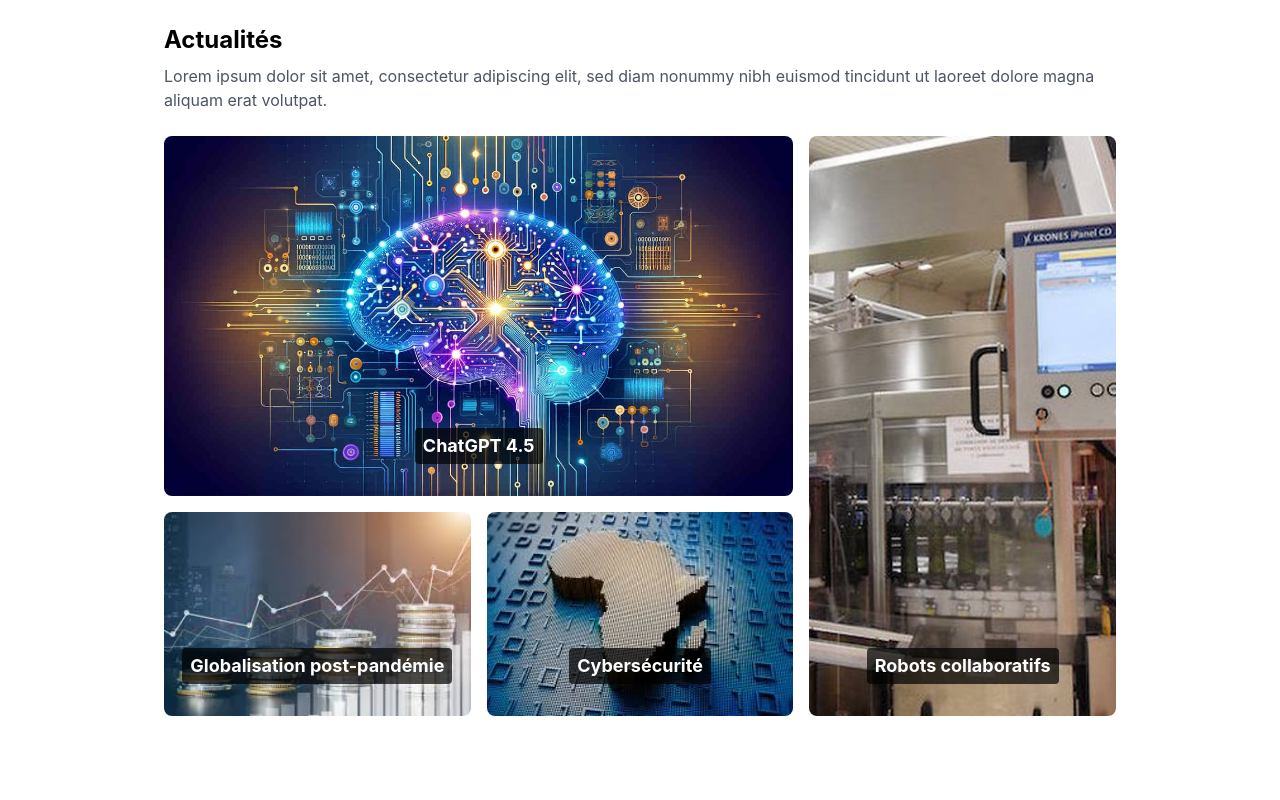
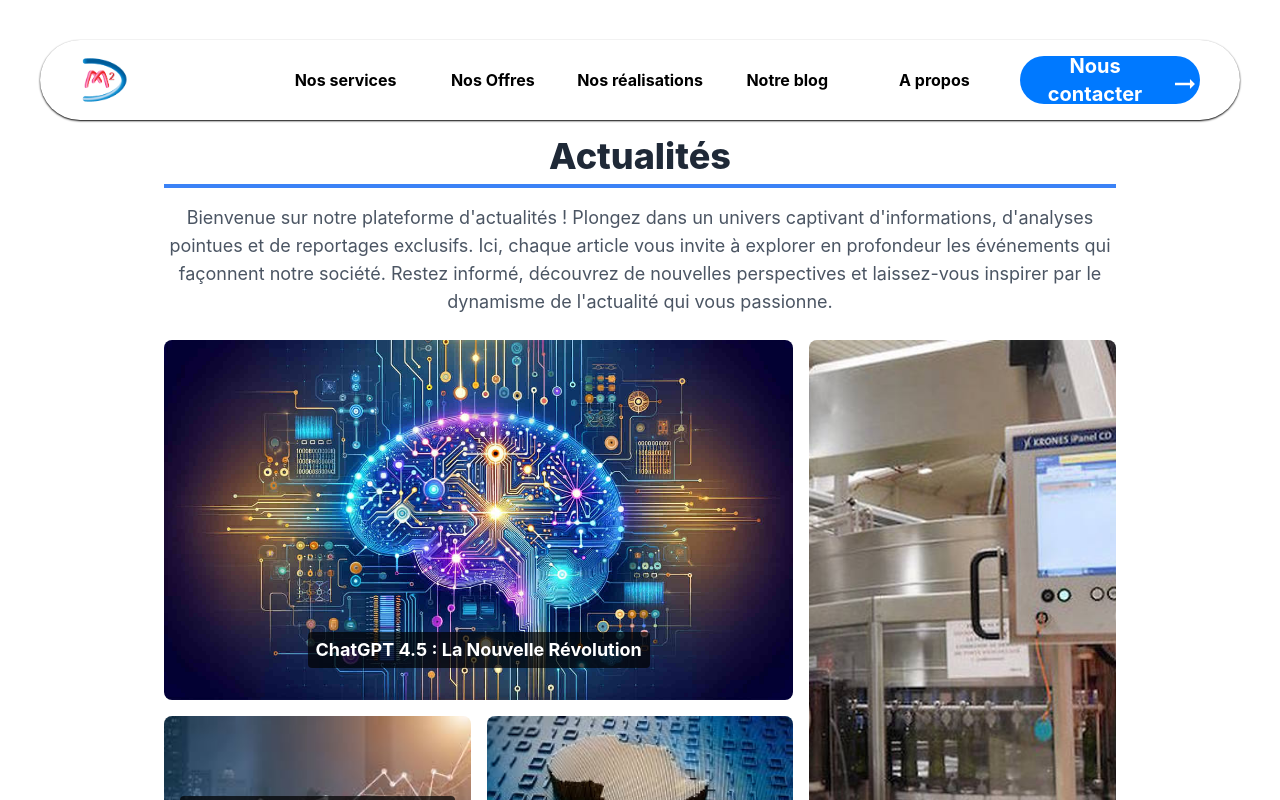
Before and after one commit to mpezongo/DMM_New_website, a React (Create React App) app in the folder frontend/: page /blog in a window 1280 px wide. Shown: the top 800 px of the page. Built offline with nearby package versions, Linux system fonts and the light colour scheme.

Commit message:
16/02/2025

```diff
--- a/frontend/src/component/Section.jsx
+++ b/frontend/src/component/Section.jsx
@@ -27,7 +27,7 @@
                 {articles.slice(0, visibleArticles).map((article, index) => (
                     <div
                         key={index}
-                        className="flex flex-col md:flex-row items-center bg-white rounded-lg shadow-md p-4 gap-6"
+                        className="flex flex-col md:flex-row items-center bg-white rounded-lg shadow-md p-4 gap-6 transform transition duration-300 hover:scale-105 hover:shadow-lg"
                     >
                         <Link to={`/article/${article.id}`} className="flex gap-6">
                             <div className="md:w-1/3">
--- a/frontend/src/component/navbar.jsx
+++ b/frontend/src/component/navbar.jsx
@@ -10,42 +10,53 @@
   }
 
   return (
-    <div className='w-full bg-transparent px-2 md:px-0 fixed top-12 md:top-20 max-w-[1200px] h-14 md:h-20 -translate-x-1/2 -translate-y-1/2 left-1/2'>
-      <div className='z-10 relative flex justify-between md:justify-center items-center w-full max-w-[1200px] h-14 md:h-20 rounded-full shadow-sm shadow-black bg-white transform '>
-        <div className='w-1/5 h-full md:hidden flex justify-start items-center pl-5 cursor-pointer' onClick={handleShowMenu}  >
+      <div
+          className='w-full bg-transparent px-2 md:px-0 fixed top-12 md:top-20 max-w-[1200px] h-14 md:h-20 -translate-x-1/2 -translate-y-1/2 left-1/2 z-50'>
+          <div
+              className='z-10 relative flex justify-between md:justify-center items-center w-full max-w-[1200px] h-14 md:h-20 rounded-full shadow-sm shadow-black bg-white transform '>
+              <div className='w-1/5 h-full md:hidden flex justify-start items-center pl-5 cursor-pointer'
+                   onClick={handleShowMenu}>
                   <icons.IoMenu className='text-3xl'/>
               </div>
               <div className='w-1/5 h-full flex justify-start items-center pl-5 md:pl-10'>
                   <img src={img.logo} alt="logo de devmastermind" className='w-8 md:w-12'/>
               </div>
-        <div className=' hidden w-3/5 h-full md:flex justify-center items-center gap-4'>
+              <div className='hidden w-3/5 h-full md:flex justify-center items-center gap-4'>
                   <NavLink className="w-1/5 flex justify-center items-center font-bold relative group" to="/services">
                       <span>Nos services</span>
-              <div className="absolute bottom-0 left-1/2 -translate-x-1/2 -translate-y-1/2 w-0 h-[2px] bg-black transition-all duration-300 group-hover:w-[75%]"></div>
+                      <div
+                          className="absolute bottom-0 left-1/2 -translate-x-1/2 -translate-y-1/2 w-0 h-[2px] bg-black transition-all duration-300 group-hover:w-[75%]"></div>
                   </NavLink>
                   <NavLink to="/offres" className="w-1/5 flex justify-center items-center font-bold relative group">
                       <span>Nos Offres</span>
-              <div className="absolute bottom-0 left-1/2 -translate-x-1/2 -translate-y-1/2 w-0 h-[2px] bg-black transition-all duration-300 group-hover:w-[75%]"></div>
+                      <div
+                          className="absolute bottom-0 left-1/2 -translate-x-1/2 -translate-y-1/2 w-0 h-[2px] bg-black transition-all duration-300 group-hover:w-[75%]"></div>
                   </NavLink>
                   <NavLink className="w-1/5 flex justify-center items-center font-bold relative group">
                       <span>Nos réalisations</span>
-              <div className="absolute bottom-0 left-1/2 -translate-x-1/2 -translate-y-1/2 w-0 h-[2px] bg-black transition-all duration-300 group-hover:w-full"></div>
+                      <div
+                          className="absolute bottom-0 left-1/2 -translate-x-1/2 -translate-y-1/2 w-0 h-[2px] bg-black transition-all duration-300 group-hover:w-full"></div>
                   </NavLink>
                   <NavLink to="/blog" className="w-1/5 flex justify-center items-center font-bold relative group">
                       <span>Notre blog</span>
-              <div className="absolute bottom-0 left-1/2 -translate-x-1/2 -translate-y-1/2 w-0 h-[2px] bg-black transition-all duration-300 group-hover:w-[75%]"></div>
+                      <div
+                          className="absolute bottom-0 left-1/2 -translate-x-1/2 -translate-y-1/2 w-0 h-[2px] bg-black transition-all duration-300 group-hover:w-[75%]"></div>
                   </NavLink>
                   <NavLink className="w-1/5 flex justify-center items-center font-bold relative group">
                       <span>A propos</span>
-              <div className="absolute bottom-0 left-1/2 -translate-x-1/2 -translate-y-1/2 w-0 h-[2px] bg-black transition-all duration-300 group-hover:w-[65%]"></div>
+                      <div
+                          className="absolute bottom-0 left-1/2 -translate-x-1/2 -translate-y-1/2 w-0 h-[2px] bg-black transition-all duration-300 group-hover:w-[65%]"></div>
                   </NavLink>
               </div>
               <div className='w-[150px] md:w-1/5 h-full justify-end items-center flex pr-2 md:pr-10'>
-          <button className='flex justify-center items-center rounded-full font-bold text-white text-[12px] md:text-xl w-[90%] bg-primary h-12'>Nous contacter <icons.MdOutlineArrowRightAlt className='text-3xl top-1 relative flex' /></button>
+                  <button
+                      className='flex justify-center items-center rounded-full font-bold text-white text-[12px] md:text-xl w-[90%] bg-primary h-12'>
+                      Nous contacter <icons.MdOutlineArrowRightAlt className='text-3xl top-1 relative flex'/>
+                  </button>
               </div>
-
           </div>
-      <div className={'z-10 fixed w-[50%] h-screen flex flex-col items-center bg-white shadow-sm shadow-black -top-5 md:hidden duration-1000 ' + (open ? 'left-0' : '-left-full')}>
+          <div
+              className={'z-10 fixed w-[50%] h-screen flex flex-col items-center bg-white shadow-sm shadow-black -top-5 md:hidden duration-1000 ' + (open ? 'left-0' : '-left-full')}>
               <div className='absolute top-0 w-full h-10 justify-between flex items-center'>
                   <div className='w-1/5 h-full flex justify-start items-center cursor-pointer' onClick={handleShowMenu}>
                       <icons.IoCloseSharp className='text-3xl'/>
@@ -56,31 +67,32 @@
               </div>
               <div className='w-full justify-start flex flex-col items-start top-20 relative px-2 gap-10 underline'>
                   <NavLink className="text-lg font-bold flex items-center gap-2" to="/">
-              <icons.GoHomeFill className='font-bold text-2xl' />
+                      <icons.GoHomeFill className='font-bold text-2xl'/>
                       Accueil
                   </NavLink>
                   <NavLink className="text-lg font-bold flex items-center gap-2" to="/">
-              <icons.MdMiscellaneousServices  className='font-bold text-2xl' />
+                      <icons.MdMiscellaneousServices className='font-bold text-2xl'/>
                       Services
                   </NavLink>
                   <NavLink className="text-lg font-bold flex items-center gap-2" to="/">
-              <icons.PiHandArrowUpBold className='font-bold text-2xl' />
+                      <icons.PiHandArrowUpBold className='font-bold text-2xl'/>
                       Offres
                   </NavLink>
                   <NavLink className="text-lg font-bold flex items-center gap-2" to="/">
-              <icons.RiProjectorFill  className='font-bold text-2xl' />
+                      <icons.RiProjectorFill className='font-bold text-2xl'/>
                       Réalisations
                   </NavLink>
                   <NavLink className="text-lg font-bold flex items-center gap-2" to="/">
-              <icons.SiBlogger className='font-bold text-2xl' />
+                      <icons.SiBlogger className='font-bold text-2xl'/>
                       Blog
                   </NavLink>
                   <NavLink className="text-lg font-bold flex items-center gap-2" to="/">
-              <icons.FaMessage className='font-bold text-2xl' />
+                      <icons.FaMessage className='font-bold text-2xl'/>
                       A propos
                   </NavLink>
               </div>
           </div>
       </div>
+
   )
 }
--- a/frontend/src/page/Blog.jsx
+++ b/frontend/src/page/Blog.jsx
@@ -3,6 +3,8 @@
 import Section from "../component/Section";
 import {Link} from "react-router-dom";
 import {fetchSections} from "../constant/articlesDataService";
+import Navbar from "../component/navbar";
+import Footer from "../component/footer";
 
 const Blog = () => {
     const [sections, setSections] = useState([]);
@@ -32,15 +34,24 @@
     }
 
     return (
-        <div className="flex flex-col items-center">
+        <>
+            <Navbar></Navbar>
+            <div className="mt-28 flex flex-col items-center">
                 <div className="w-full max-w-[1000px] h-auto p-6 bg-white mx-auto">
-                <h2 className="text-2xl font-bold mb-2">Actualités</h2>
-                <p className="text-gray-600 mb-6">
-                    Lorem ipsum dolor sit amet, consectetur adipiscing elit, sed diam nonummy nibh euismod tincidunt ut
-                    laoreet dolore magna aliquam erat volutpat.
+                    <h2 className="text-3xl md:text-4xl font-extrabold text-gray-800 mb-4 text-center border-b-4 border-blue-500 pb-2">
+                        Actualités
+                    </h2>
+                    <p className="text-gray-600 text-lg mb-6 text-center">
+                        Bienvenue sur notre plateforme d'actualités&nbsp;! Plongez dans un univers captivant
+                        d'informations, d'analyses pointues et de reportages exclusifs. Ici, chaque article vous invite
+                        à explorer en profondeur les événements qui façonnent notre société. Restez informé, découvrez
+                        de nouvelles perspectives et laissez-vous inspirer par le dynamisme de l'actualité qui vous
+                        passionne.
                     </p>
+
                         <div className="grid grid-cols-1 sm:grid-cols-2 lg:grid-cols-3 gap-4">
-                    <div className="col-span-1 sm:col-span-2 lg:col-span-2 relative rounded-lg overflow-hidden">
+                        <div
+                            className="col-span-1 sm:col-span-2 lg:col-span-2 relative rounded-lg overflow-hidden transform transition duration-300 hover:scale-105">
                             <Link to={`/article/${sections[0].articles[0].id}`}>
                                 <img
                                     src={sections[0].articles[0].image}
@@ -56,7 +67,8 @@
                             </Link>
                         </div>
 
-                    <div className="row-span-2 relative rounded-lg overflow-hidden">
+                        <div
+                            className="row-span-2 relative rounded-lg overflow-hidden transform transition duration-300 hover:scale-105">
                             <Link to={`/article/${sections[1].articles[1].id}`}>
                                 <img
                                     src={sections[1].articles[1].image}
@@ -72,7 +84,8 @@
                             </Link>
                         </div>
 
-                    <div className="relative rounded-lg overflow-hidden">
+                        <div
+                            className="relative rounded-lg overflow-hidden transform transition duration-300 hover:scale-105">
                             <Link to={`/article/${sections[2].articles[2].id}`}>
                                 <img
                                     src={sections[2].articles[2].image}
@@ -88,15 +101,14 @@
                             </Link>
                         </div>
 
-                    <div className="relative rounded-lg overflow-hidden">
+                        <div className="relative rounded-lg overflow-hidden transform transition duration-300 hover:scale-105">
                             <Link to={`/article/${sections[3].articles[2].id}`}>
                                 <img
                                     src={sections[3].articles[2].image}
                                     alt={sections[3].articles[2].title}
                                     className="w-full h-full object-cover"
                                 />
-                            <div
-                                className="absolute inset-0 bg-opacity-50 flex items-end justify-center text-center p-4">
+                                <div className="absolute inset-0 bg-opacity-50 flex items-end justify-center text-center p-4">
                                     <p className="bg-black bg-opacity-70 text-white text-lg font-bold mb-4 px-2 py-1 rounded">
                                         {sections[3].articles[2].title}
                                     </p>
@@ -105,7 +117,6 @@
                         </div>
                     </div>
                 </div>
-
                 <br/>
                 <hr className="mt-4"/>
 
@@ -115,6 +126,8 @@
                     ))}
                 </div>
             </div>
+            <Footer></Footer>
+        </>
     );
 };
 
```
Also changed, not shown: frontend/src/constant/articlesDataService.jsx (+39 -42 lines). Lines whose indentation alone changed are shown as unchanged.
